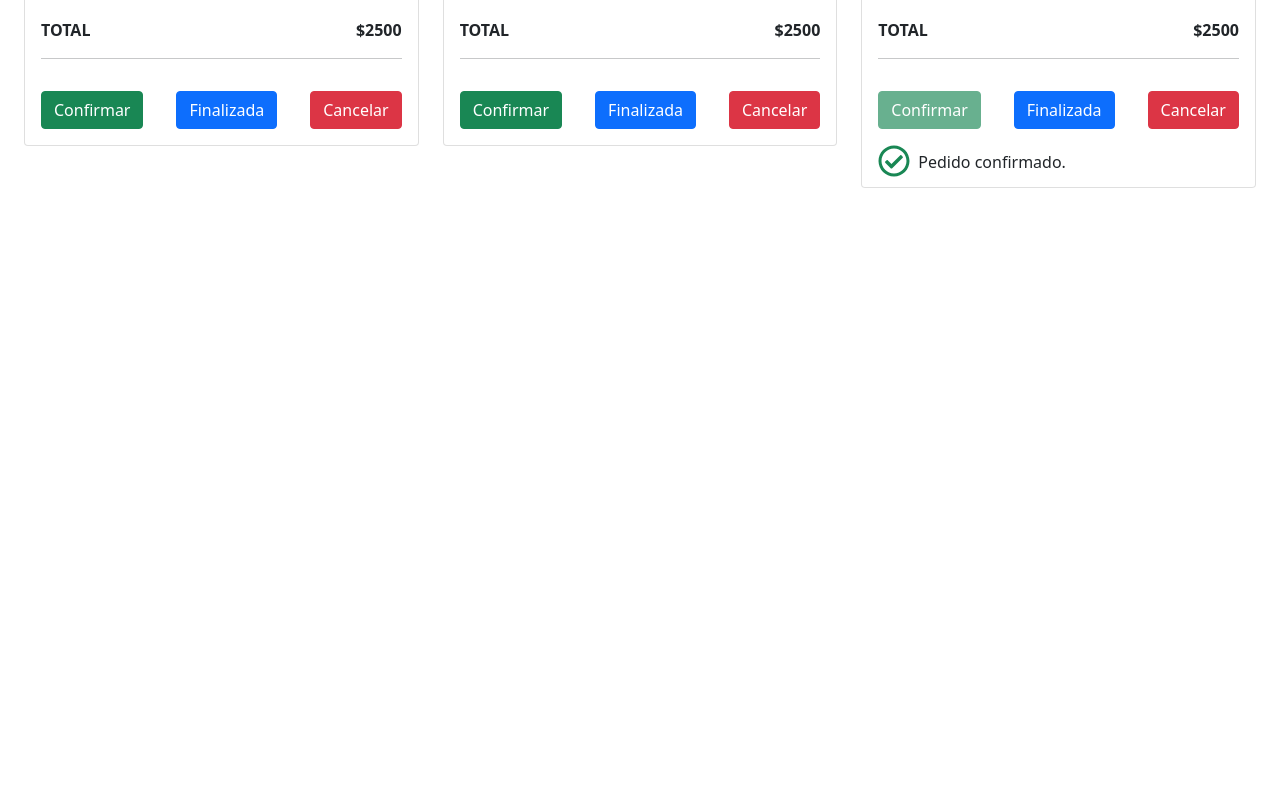
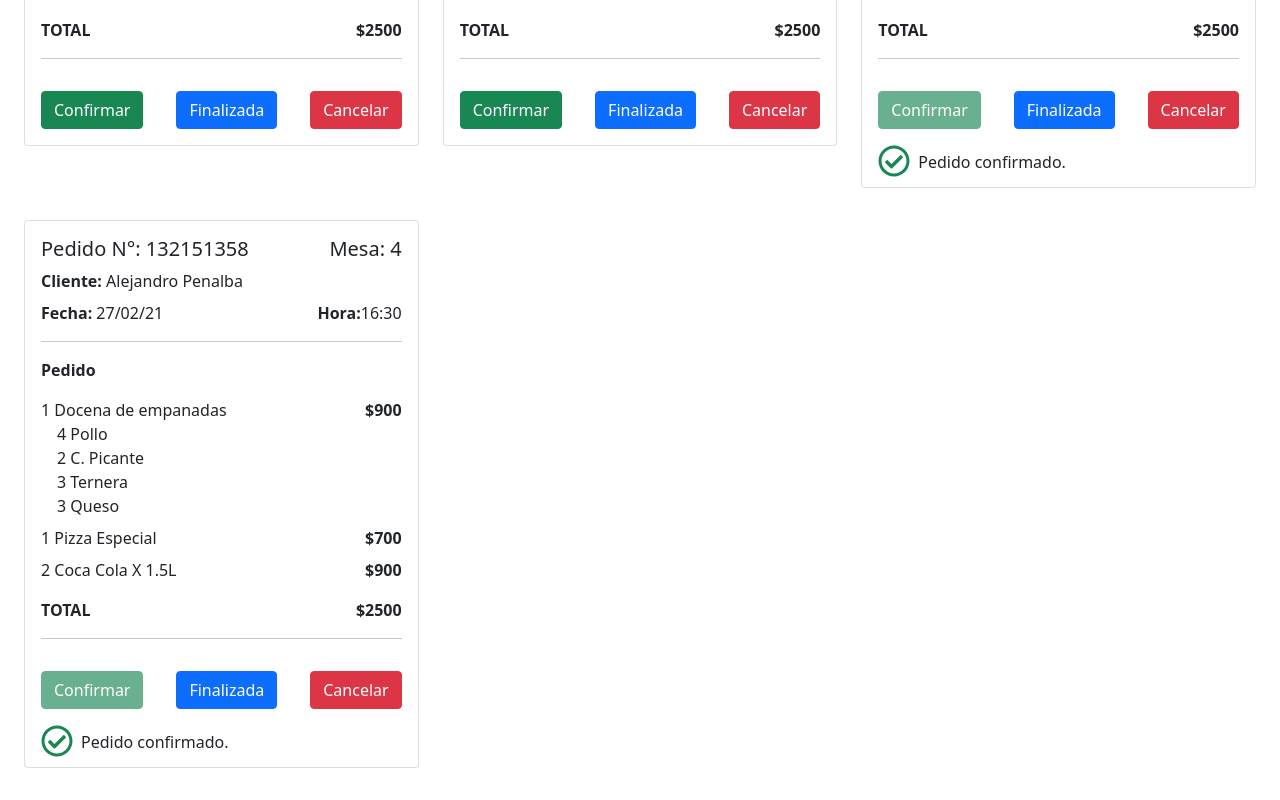
Before and after one commit to canto1380/front-fullMenu, a React (Create React App) app: page / in a window 1280 px wide. Shown: the part 576-1376 px from the top of the page. Before the commit the page ends 800 px from the top, so only its background shows below. Built offline with nearby package versions, Linux system fonts and the light colour scheme.

Commit message:
Correcion de diseno

```diff
--- a/src/common/navbar/navAdmin.js
+++ b/src/common/navbar/navAdmin.js
@@ -16,16 +16,16 @@ const NavAdmin = () => {
                     <Nav className="me-auto">
                     </Nav>
                     <Nav className="me-2">
-                        <Nav.Link href="#features">Features</Nav.Link>
+                        <Nav.Link className='' href="#features">Features</Nav.Link>
                         <Nav.Link href="#pricing">Pricing</Nav.Link>
                         <NavDropdown title="Alejandro"  id="collasible-nav-dropdown">
-                            <NavDropdown.Item href=""><FontAwesomeIcon icon={faList} size='lg' className='me-2 size-icon'></FontAwesomeIcon>Categorias</NavDropdown.Item>
-                            <NavDropdown.Item  href=""><FontAwesomeIcon icon={faHamburger} size='lg' className='me-2 size-icon'></FontAwesomeIcon>Productos</NavDropdown.Item>
-                            <NavDropdown.Item  href=""><FontAwesomeIcon icon={faClipboard} size='lg' className='me-2 size-icon'></FontAwesomeIcon>Pedidos</NavDropdown.Item>
-                            <NavDropdown.Item  href=""><FontAwesomeIcon icon={faWaveSquare} size='lg' className='me-2 size-icon'></FontAwesomeIcon>Estadisticas</NavDropdown.Item>
-                            <NavDropdown.Item  href=""><FontAwesomeIcon icon={faUserCog} size='lg' className='me-2 size-icon'></FontAwesomeIcon>Configuracion</NavDropdown.Item>
+                            <NavDropdown.Item href=""><FontAwesomeIcon icon={faList} size='lg' className="me-3"></FontAwesomeIcon>Categorias</NavDropdown.Item>
+                            <NavDropdown.Item href=""><FontAwesomeIcon icon={faHamburger} size='lg' className='me-3'></FontAwesomeIcon>Productos</NavDropdown.Item>
+                            <NavDropdown.Item href=""><FontAwesomeIcon icon={faClipboard} size='lg' className='me-3'></FontAwesomeIcon>Pedidos</NavDropdown.Item>
+                            <NavDropdown.Item href=""><FontAwesomeIcon icon={faWaveSquare} size='lg' className='me-3'></FontAwesomeIcon>Estadisticas</NavDropdown.Item>
+                            <NavDropdown.Item href=""><FontAwesomeIcon icon={faUserCog} size='lg' className='me-3'></FontAwesomeIcon>Configuracion</NavDropdown.Item>
                             <NavDropdown.Divider />
-                            <NavDropdown.Item  href=""><FontAwesomeIcon icon={faSignInAlt} size='lg' className='me-2 size-icon'></FontAwesomeIcon>Salir</NavDropdown.Item>
+                            <NavDropdown.Item  href=""><FontAwesomeIcon icon={faSignInAlt} size='lg' className='me-3'></FontAwesomeIcon>Salir</NavDropdown.Item>
                         </NavDropdown>
                     </Nav>
                 </Navbar.Collapse>
--- a/src/components/menu-admin/AdminPrincipal.js
+++ b/src/components/menu-admin/AdminPrincipal.js
@@ -213,6 +213,69 @@ const AdminPrincipal = () => {
                             </Card.Body>
                         </Card>
                     </Col>
+
+                    <Col className='my-3' xs={12} md={6} lg={4}>
+                        <Card >
+                            <Card.Body>
+                                <Card.Title className='d-flex justify-content-between'>
+                                    <span>Pedido N°: 132151358</span>
+                                    <span>Mesa: 4</span>
+                                </Card.Title>
+                                <div>
+                                    <div>
+                                    <span><b>Cliente:</b> Alejandro Penalba</span>
+                                    </div>
+                                    <div className='d-flex justify-content-between my-2'>
+                                        <span><b>Fecha:</b> 27/02/21</span>
+                                        <span><b>Hora:</b>16:30 </span>
+                                    </div>
+                                </div>
+                                <hr />
+                                <div>
+                                    <div>
+                                        <p><b>Pedido</b></p>
+                                    </div>
+                                    <div>
+                                        <div className='mb-2'>
+                                            <div className='d-flex justify-content-between'>
+                                                <span>1 Docena de empanadas</span>
+                                                <span><b>$900</b></span>
+                                            </div>
+                                            <div>
+                                                <p className='my-0 ms-3'>4 Pollo</p>
+                                                <p className='my-0 ms-3'>2 C. Picante</p>
+                                                <p className='my-0 ms-3'>3 Ternera</p>
+                                                <p className='my-0 ms-3'>3 Queso</p>
+                                            </div>
+                                        </div>
+                                        <div className='d-flex justify-content-between mb-2'>
+                                            <span>1 Pizza Especial</span>
+                                            <span><b>$700</b></span>
+                                        </div>
+                                        <div className='d-flex justify-content-between mb-2'>
+                                            <span>2 Coca Cola X 1.5L</span>
+                                            <span><b>$900</b></span>
+                                        </div>
+                                    </div>
+                                    <div className='my-3 d-flex justify-content-between'>
+                                        <span><b>TOTAL</b></span>
+                                        <span><b>$2500</b></span>
+                                    </div>
+                                </div>
+                                <hr />
+                            </Card.Body>
+
+                            <Card.Body className='d-flex justify-content-between pt-0'>
+                                <Button className="btn btn-success size-letra-btn" disabled href="#">Confirmar</Button>
+                                <Button className="btn btn-primary size-letra-btn" href="#">Finalizada</Button>
+                                <Button className="btn btn-danger size-letra-btn" href="#">Cancelar</Button>
+                            </Card.Body>
+                            <Card.Body className='py-0 pb-2 d-flex justify-content-start align-items-center'>
+                                    <span><FontAwesomeIcon icon={faCheckCircle} size='2x' className='me-2 text-success'></FontAwesomeIcon></span>
+                                    <span>Pedido confirmado.</span>
+                            </Card.Body>
+                        </Card>
+                    </Col>
                 </Row>
             </Container>
         </>
```
